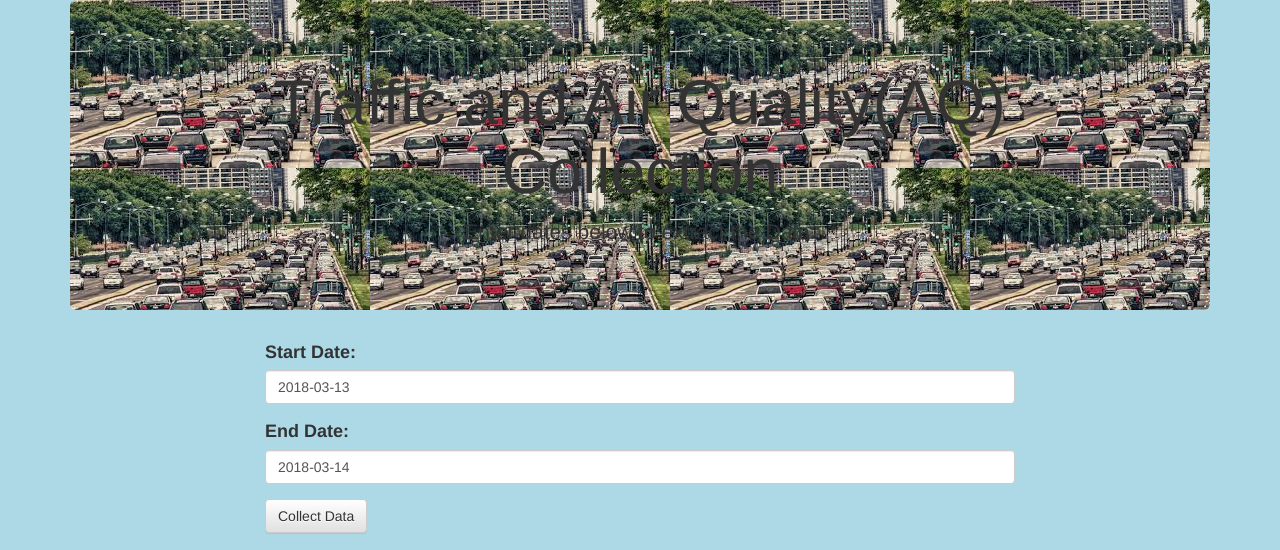
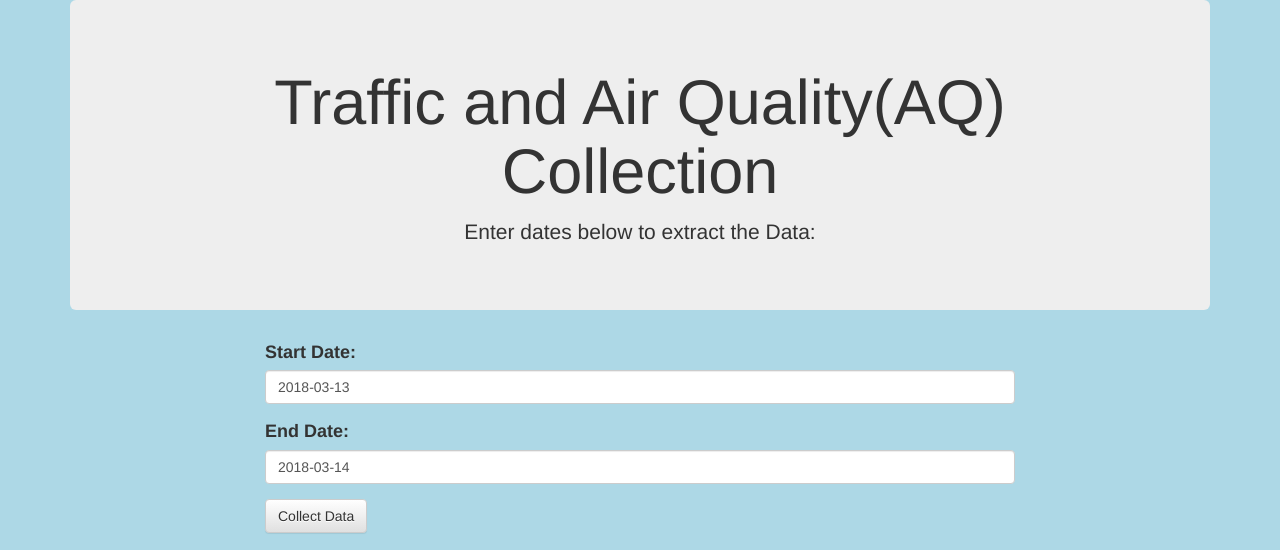
Before and after one commit to rkagathi/project-2-rk, a Flask app: page / in a window 1280 px wide. Shown: the top 550 px of the page. Run offline with Flask 2, Linux system fonts and the light colour scheme; some libraries are stand-ins or nearby versions.

Commit message:
updated form page

```diff
--- a/templates/form.html
+++ b/templates/form.html
@@ -24,7 +24,7 @@
 
     <body class="collect">
         <div class="container">
-            <div class="jumbotron collect-header" style="text-align: center">
+            <div class="jumbotron" style="text-align: center">
                 <h1>Traffic and Air Quality(AQ) Collection</h1>
                 <p>Enter dates below to extract the Data:</p>
             </div>
```
